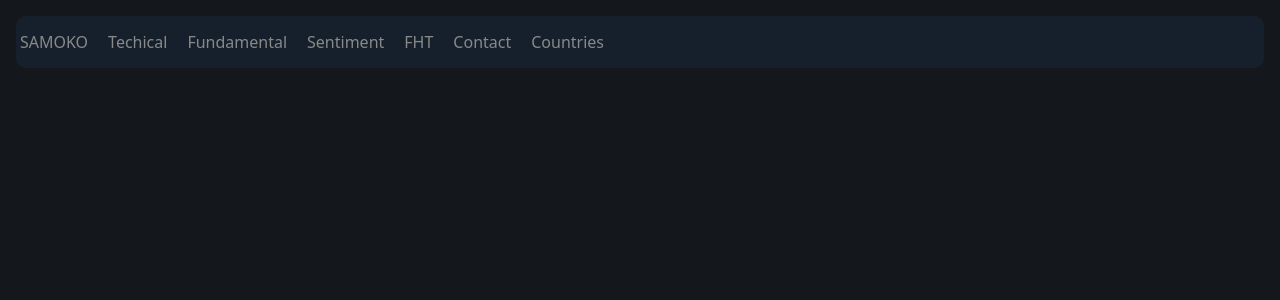
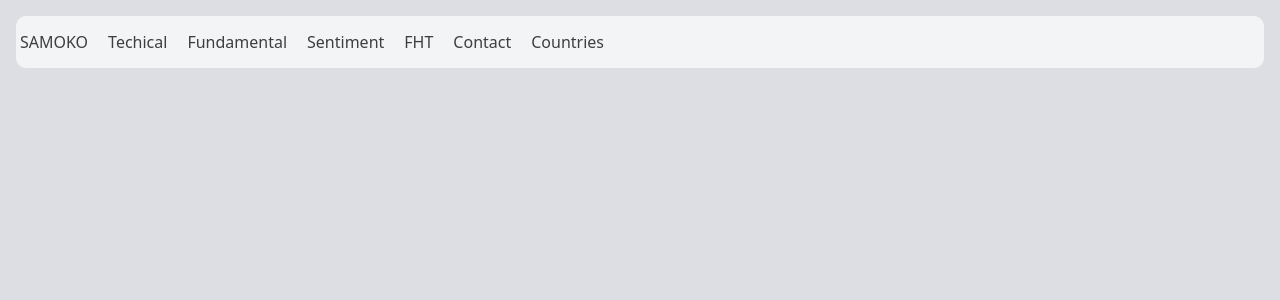
Before and after one commit to stavros1samaras/LazyMarkets-frontend, a Next.js app: page / in a window 1280 px wide. Shown: the top 300 px of the page. Built offline with nearby package versions, Linux system fonts and the light colour scheme.

Commit message:
fix hover content

```diff
--- a/src/app/globals.css
+++ b/src/app/globals.css
@@ -38,7 +38,7 @@
 :root {
 	--radius: 0.625rem;
 	--background: oklch(100% 0.00011 271.152);
-	--foreground: oklch(31.317% 0.00004 271.152);
+	--foreground: oklch(36.386% 0.00004 271.152);
 	--card: oklch(1 0 0);
 	--card-foreground: oklch(0.145 0 0);
 	--popover: oklch(1 0 0);
@@ -61,7 +61,7 @@
 	--component-background: oklch(96.7% 0.003 264.542);
 	--neutral: rgb(219, 217, 217);
 	--custom-border: var(--color-component-background);
-	--tertiary: rgb(48, 54, 108);
+	--tertiary: rgb(238, 239, 246);
 
 	/* charts */
 	--line: var(--primary);
--- a/src/app/layout.tsx
+++ b/src/app/layout.tsx
@@ -25,7 +25,7 @@ export default function RootLayout({
 	children: React.ReactNode
 }>) {
 	return (
-		<html lang="en" className="dark">
+		<html lang="en" className="">
 			<body className={`${geistSans.variable} ${geistMono.variable} antialiased bg-global-background root w-screen`}>
 				<div className="w-screen h-screen">
 					<DesktopHeader />
--- a/src/components/HoverIcon.tsx
+++ b/src/components/HoverIcon.tsx
@@ -16,7 +16,7 @@ export default function HoverIcon({ children, description, className }: HoverIco
 				</Button>
 			</HoverCardTrigger>
 			<HoverCardContent className="flex w-64 flex-col gap-0.5 bg-tertiary border-tertiary">
-				<div className="font-semibold  text-foreground">{description}</div>
+				<div className="text-foreground">{description}</div>
 			</HoverCardContent>
 		</HoverCard>
 	)
```
